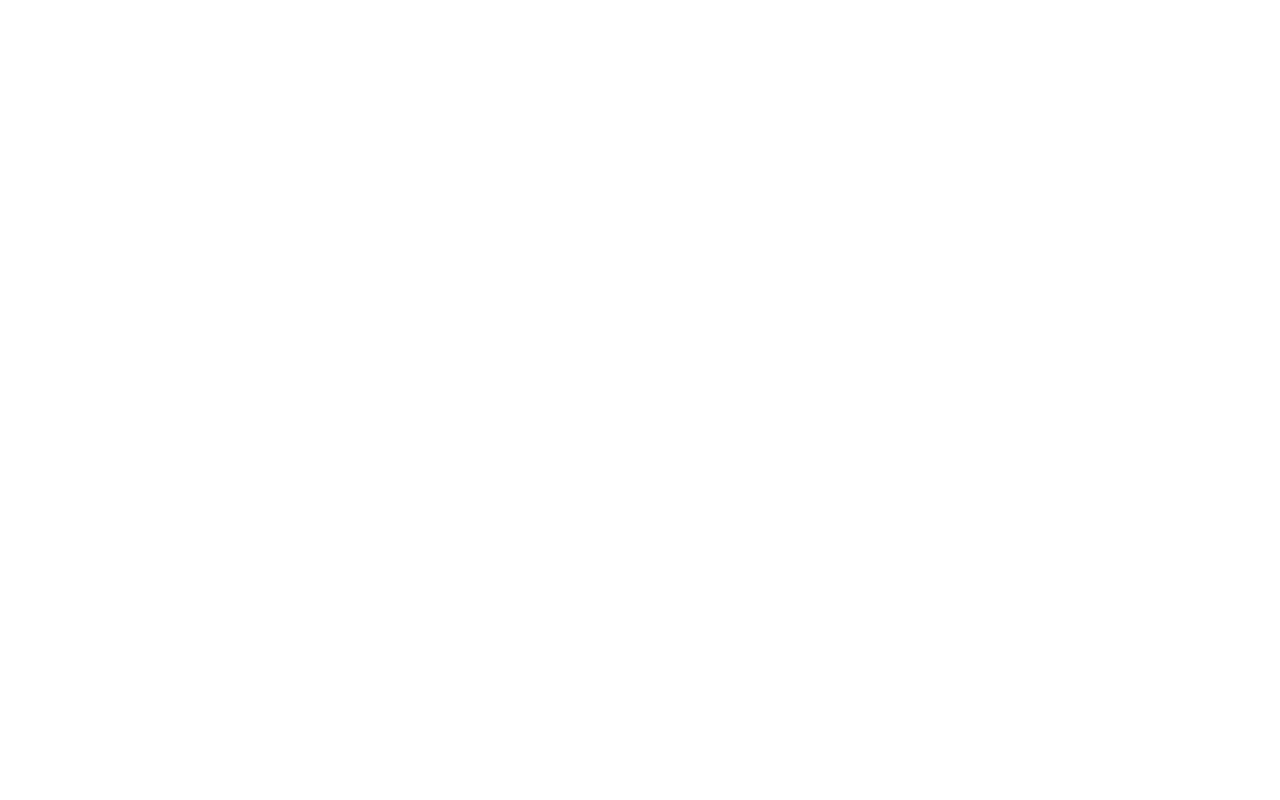
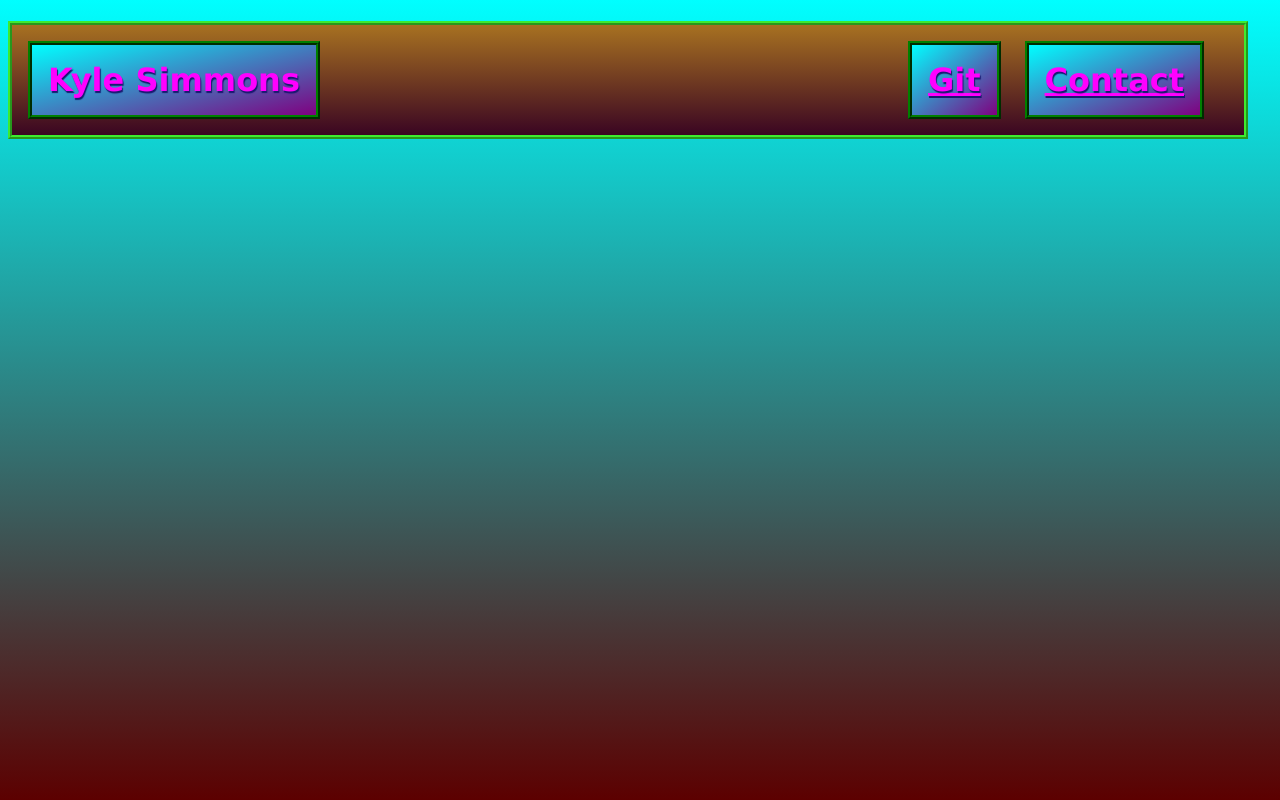
Before and after one commit to lord-xld3/first-website, a plain HTML site: page index.html in a window 1280 px wide. Drawn offline with Linux system fonts and the light colour scheme.

Commit message:
Landing page day 1

```diff
--- /dev/null
+++ b/assets/styles.css
@@ -0,0 +1,38 @@
+* {
+    font-family: Verdana, Geneva, Tahoma, sans-serif;
+    font-size: xx-large;
+}
+
+html{
+    color:magenta;
+    height: 100%;
+    background: linear-gradient(to bottom,aqua,rgb(92, 0, 0));
+    background-repeat: no-repeat;
+    background-size: cover;
+}
+
+a{
+    color:magenta;
+}
+
+.flexbox360 div{
+    text-shadow: midnightblue 1px 2px 1px;
+    display: flex;
+    flex-wrap: wrap;
+    padding: 16px;
+    border: ridge 4px;
+    border-color: rgb(62, 235, 46);
+    margin-right:24px;
+    background: linear-gradient(to bottom,rgb(167, 113, 33),rgb(58, 5, 34));
+}
+
+.itemStyles div{
+    border: groove 4px;
+    border-color: green;
+    border-style: ridge;
+    background: linear-gradient(to bottom right,aqua,purple);
+}
+
+.groupRight{
+    margin-left: auto;
+}
--- a/index.html
+++ b/index.html
@@ -1 +1,28 @@
 <!DOCTYPE html>
+<head>
+    <meta content="UTF-8">
+    <title>My Personal Space</title>
+    <link rel="StyleSheet" href="./assets/styles.css">
+</head>
+<!--Header-->
+<div class="bg"></div>
+<header>
+    <h1>
+        <div class="flexbox360">
+            <div class="itemStyles">
+                <div>Kyle Simmons</div>
+                    <div class="groupRight">
+                        <a href="https://github.com/lord-xld3?tab=repositories">Git</a>
+                    </div>
+                <div>
+                    <a href="mailto:simmons.kyle.b@gmail.com">Contact</a>
+                </div>
+            </div>
+        </div>
+    </h1>
+</header>
+
+<!--Body-->
+<!--Form-->
+
+<!--Footer-->
```
